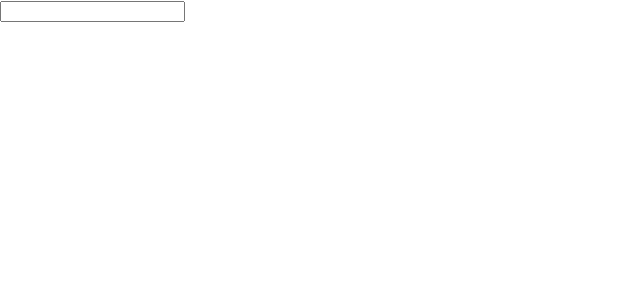
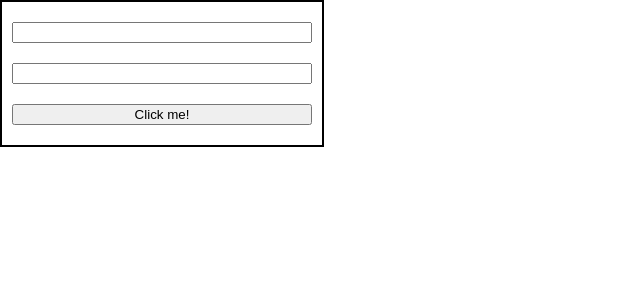
Before and after one commit to freshcodeAlice/react-remember, a React (Create React App) app: page / in a window 1280 px wide. Shown: the top 300 px of the page, without its empty margins (0-640 px from the left). Built offline with nearby package versions, Linux system fonts and the light colour scheme.

Commit message:
SignInForm

```diff
--- a/src/App.js
+++ b/src/App.js
@@ -7,6 +7,7 @@ import SuccessModalWindow from './components/SuccessModalWindow';
 import Timer from './components/Timer';
 import ModalWindow from "./components/ModalWindow";
 import Form from './components/Form';
+import SignInForm from './components/SignInForm';
 
 
 
@@ -43,7 +44,8 @@ render() {
     {/* <button onClick={()=>{this.setState({timerMount: !this.state.timerMount})}}> Mount Timer </button> */}
     {/* <Timer /> */}
     {/* <ModalWindow /> */}
-    <Form />
+    {/* <Form /> */}
+    <SignInForm />
     </>
     )
   } else {
--- /dev/null
+++ b/src/components/SignInForm/SignInForm.css
@@ -0,0 +1,11 @@
+.form-container {
+    width: 300px;
+    border: 2px solid black;
+    display: flex;
+    flex-direction: column;
+    padding: 10px;
+}
+
+.form-container * {
+    margin: 10px 0;
+}
--- /dev/null
+++ b/src/components/SignInForm/index.js
@@ -0,0 +1,55 @@
+import React from "react";
+import './SignInForm.css';
+
+class SignInForm extends React.Component {
+    constructor(props){
+        super(props);
+        this.state = {
+            email: "",
+            password: "",
+
+        }
+    }
+
+
+    handleInput = (event) => {
+        console.log(event.target)
+        const {name, value} = event.target;
+        this.setState({
+             [name]: value
+        })
+    }
+
+
+//        const {name, value} = event.target;
+        // this.setState({
+        //    [event.target.name]:  event.target.value
+        // })
+
+    // {
+    //     test: 1
+    // }
+    // const test = 'hello';
+    // {
+    //     [test]: 5
+    // } ==== {
+    //     'hello': 5
+    // }
+
+    handleSubmit = (event) => {
+        event.preventDefault();
+console.dir(event.target);
+    }
+
+    render() {
+        return(
+            <form className="form-container" onSubmit={this.handleSubmit}>
+                <input type="text" value={this.state.email} onChange={this.handleInput} name="email"/>
+                <input type="password" value={this.state.password} name="password"  onChange={this.handleInput}/>
+                <button type="submit">Click me!</button>
+            </form>
+        )
+    }
+}
+
+export default SignInForm;
```
